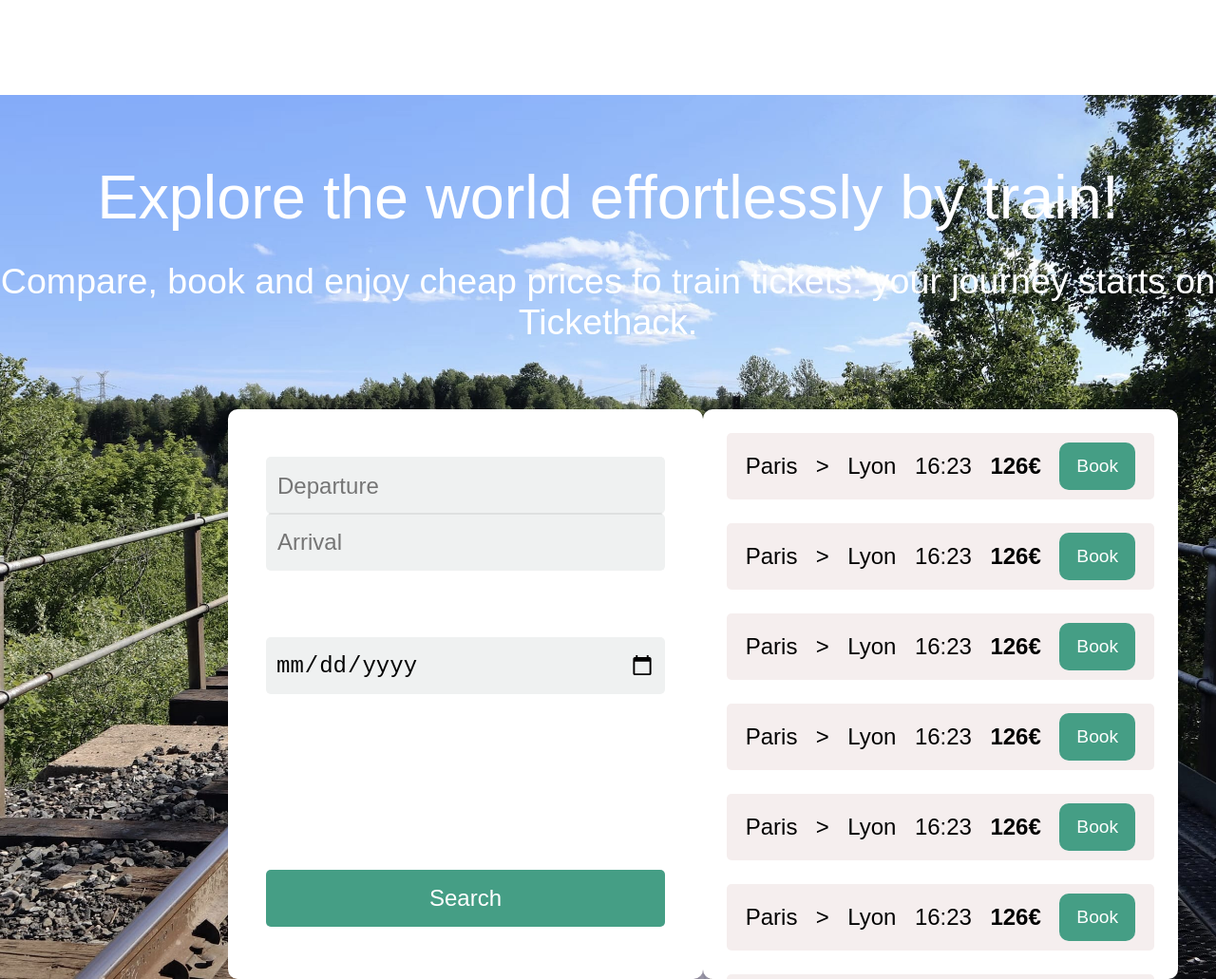
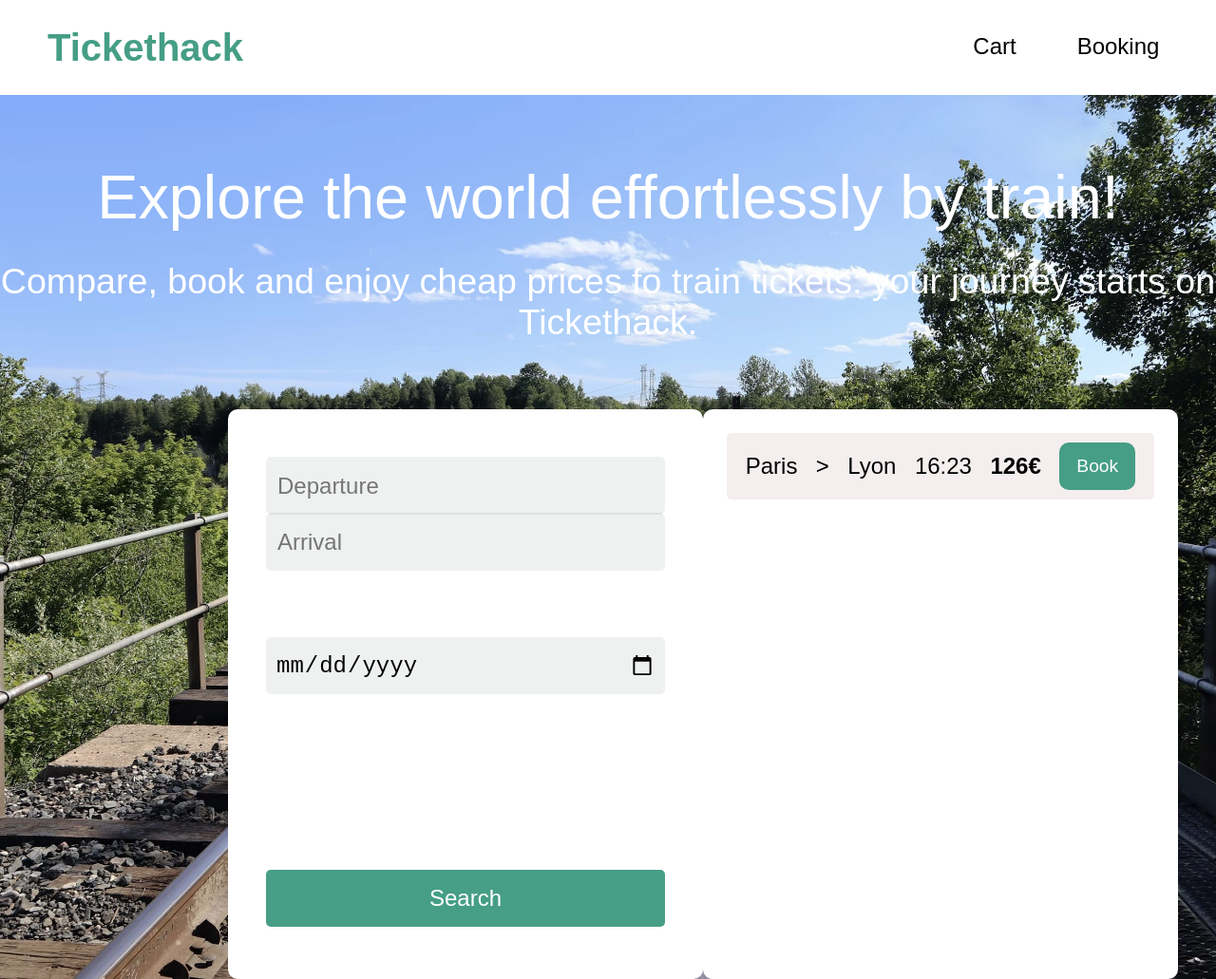
Before and after one commit to psychiatrise/ticketHack, a website: page public/index.html in a window 1280 px wide. Shown: the whole page at 95% size. Drawn offline with Linux system fonts and the light colour scheme.

Commit message:
modification des routes et models dans pour booking

```diff
--- a/public/bookings.html
+++ b/public/bookings.html
@@ -28,5 +28,6 @@
             <p class="thank">Enjoy your travels with Tickethack!</p>
         </div>
     </div>
+    <script src="./javascripts/script.js"></script>
 </body>
 </html>
--- a/public/index.html
+++ b/public/index.html
@@ -41,78 +41,6 @@
                   <span class="price">126€</span>
                   <a href="cart.html">Book</a>
                 </div>
-                <div class="line">
-                  <span class="departure">Paris</span>
-                   >
-                  <span class="arrival">Lyon</span>
-                  <span class="Hour">16:23</span>
-                  <span class="price">126€</span>
-                  <a href="cart.html">Book</a>
-                </div>
-                <div class="line">
-                  <span class="departure">Paris</span>
-                   >
-                  <span class="arrival">Lyon</span>
-                  <span class="Hour">16:23</span>
-                  <span class="price">126€</span>
-                  <a href="cart.html">Book</a>
-                </div>
-                <div class="line">
-                  <span class="departure">Paris</span>
-                   >
-                  <span class="arrival">Lyon</span>
-                  <span class="Hour">16:23</span>
-                  <span class="price">126€</span>
-                  <a href="cart.html">Book</a>
-                </div>
-                <div class="line">
-                  <span class="departure">Paris</span>
-                   >
-                  <span class="arrival">Lyon</span>
-                  <span class="Hour">16:23</span>
-                  <span class="price">126€</span>
-                  <a href="cart.html">Book</a>
-                </div>
-                <div class="line">
-                  <span class="departure">Paris</span>
-                   >
-                  <span class="arrival">Lyon</span>
-                  <span class="Hour">16:23</span>
-                  <span class="price">126€</span>
-                  <a href="cart.html">Book</a>
-                </div>
-                <div class="line">
-                  <span class="departure">Paris</span>
-                   >
-                  <span class="arrival">Lyon</span>
-                  <span class="Hour">16:23</span>
-                  <span class="price">126€</span>
-                  <a href="cart.html">Book</a>
-                </div>
-                <div class="line">
-                  <span class="departure">Paris</span>
-                   >
-                  <span class="arrival">Lyon</span>
-                  <span class="Hour">16:23</span>
-                  <span class="price">126€</span>
-                  <a href="cart.html">Book</a>
-                </div>
-                <div class="line">
-                  <span class="departure">Paris</span>
-                   >
-                  <span class="arrival">Lyon</span>
-                  <span class="Hour">16:23</span>
-                  <span class="price">126€</span>
-                  <a href="cart.html">Book</a>
-                </div>
-                <div class="line">
-                  <span class="departure">Paris</span>
-                   >
-                  <span class="arrival">Lyon</span>
-                  <span class="Hour">16:23</span>
-                  <span class="price">126€</span>
-                  <a href="cart.html">Book</a>
-                </div>
             </div>
         </div>
     </main>
--- a/public/javascripts/script.js
+++ b/public/javascripts/script.js
@@ -1,3 +1,9 @@
+fetch('../public/nav.html')
+.then(response => response.text())
+.then(data => {
+document.querySelector('nav').innerHTML = data;
+});
+
 
 const departure = document.querySelector('#departure');
 const arrival = document.querySelector('#arrival');
@@ -6,56 +12,38 @@ const result = document.querySelector('#result');
 const find = document.querySelector('.find');
 
 button.addEventListener('click', async () => {
-
-
-
     const response = await fetch('http://localhost:3000/trips', {
-
         method: 'POST',
-
         headers: {
             'Content-Type': 'application/json'
         },
-
         body: JSON.stringify({
             departure : departure.value,
             arrival : arrival.value,
         })
     });
-
     const trips = await response.json();
-
     find.innerHTML = '';
-
     for(let i=0;i<trips.length;i++){
-
         find.innerHTML += `
             <div class="line">
-
                 <span class="departure">
                     ${trips[i].departure}
                 </span>
-
                 >
-
                 <span class="arrival">
                     ${trips[i].arrival}
                 </span>
-
                 <span class="Hour">
                     ${trips[i].hour}
                 </span>
-
                 <span class="price">
                     ${trips[i].price}€
                 </span>
-
                 <a href="cart.html">Book</a>
-
             </div>
         `;
     }
-
     console.log(trips);
     //result.textContent = data.message;
 })
```
Also changed, not shown: models/bookings.js (+2 -5 lines), public/cart.html (+1 -0 lines), routes/bookings.js (+33 -5 lines).
